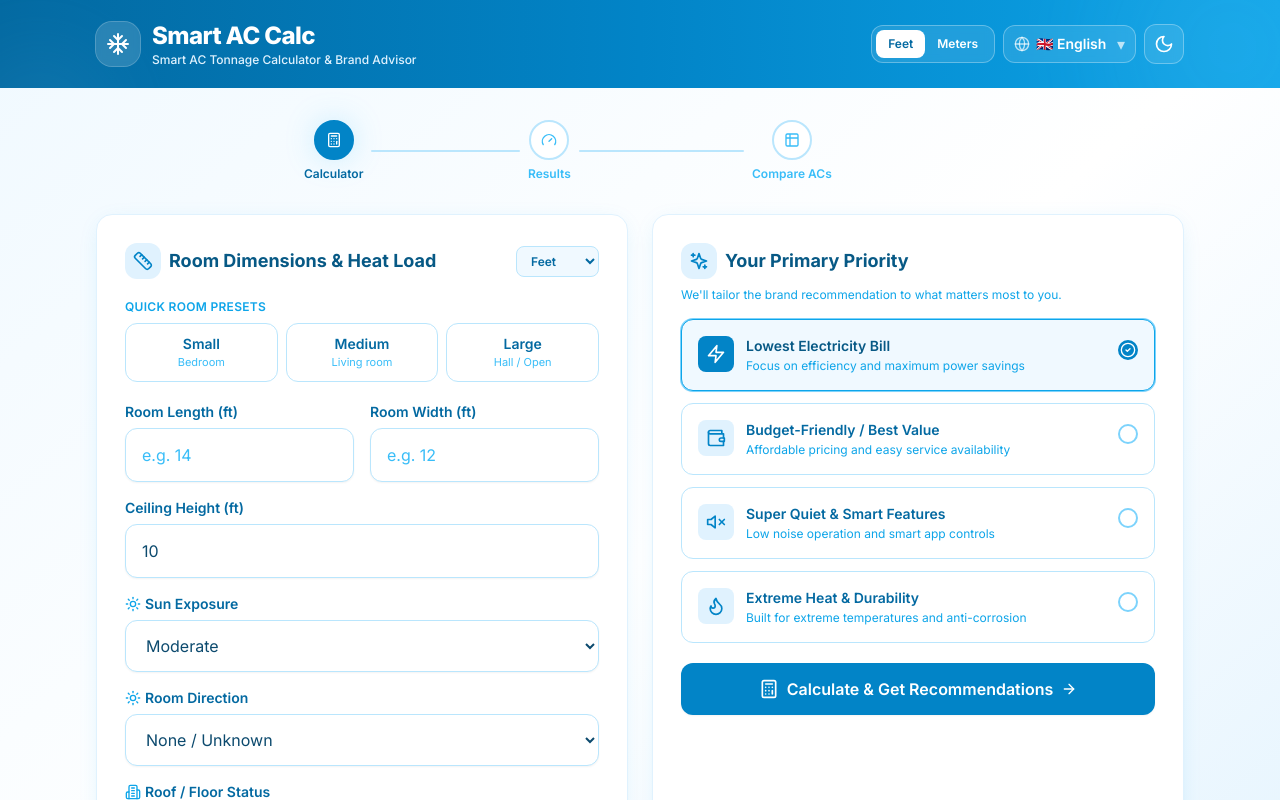
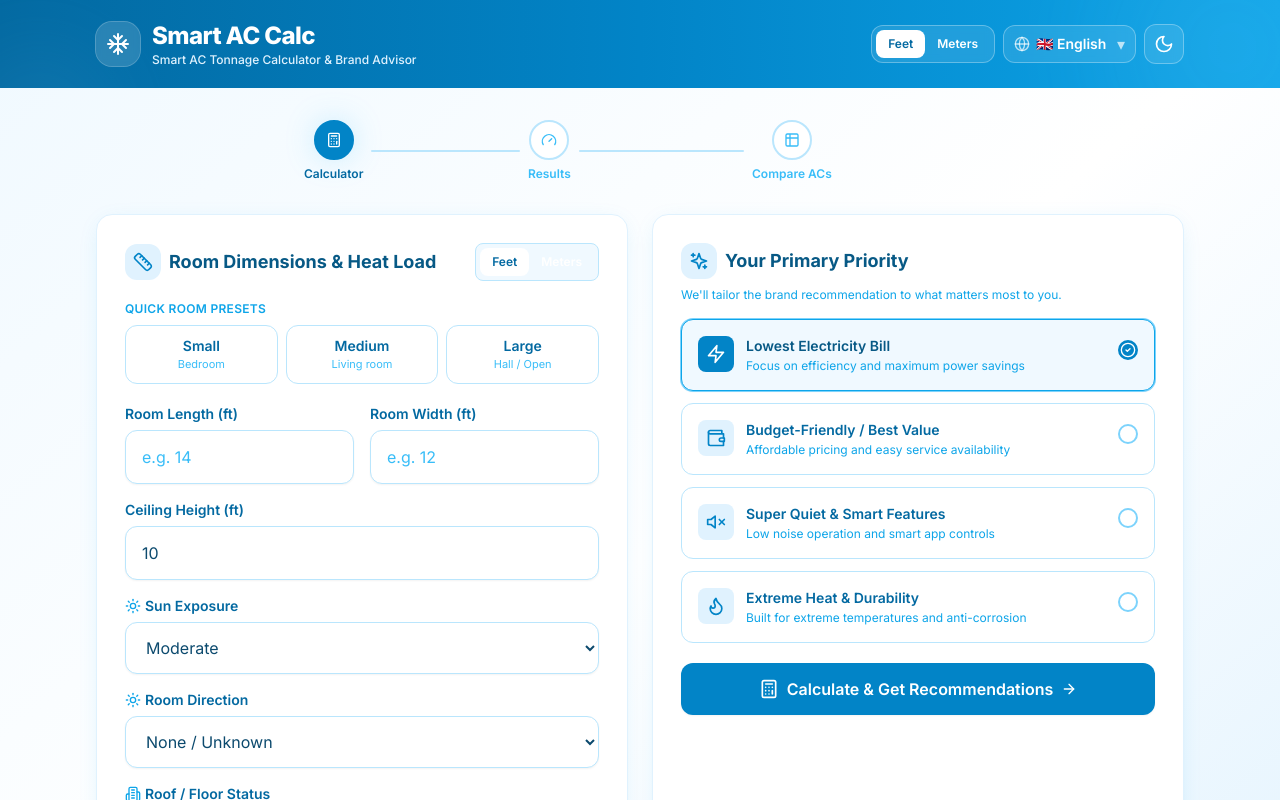
Before and after one commit to jayeshjambhale1325-png/Smart-AC-Calc-App, a React (Vite) app: page / in a window 1280 px wide. Shown: the top 800 px of the page. Built offline with nearby package versions, Linux system fonts and the light colour scheme.

Commit message:
feat: implement metric/imperial unit toggle in calculator section

```diff
--- a/src/App.tsx
+++ b/src/App.tsx
@@ -47,7 +47,6 @@ import {
   CURRENCIES,
   CalcResult,
   DEFAULT_ELECTRICITY,
-  DIM_UNITS,
   DimUnit,
   ElectricitySettings,
   MultiUnitAdvisor,
@@ -150,6 +149,8 @@ function App() {
         <Stepper activeTab={activeTab} onChange={setActiveTab} t={t} />
         {activeTab === 1 && (
           <CalculatorSection
+            unit={unit}
+            onUnit={setUnit}
             onCalculate={handleCalculate}
             lang={lang}
             t={t}
@@ -351,15 +352,19 @@ const ROOM_PRESETS: RoomPreset[] = [
 ];
 
 function CalculatorSection({
+  unit,
+  onUnit,
   onCalculate,
   lang,
   t,
 }: {
+  unit: UnitSystem;
+  onUnit: (u: UnitSystem) => void;
   onCalculate: (r: CalcResult) => void;
   lang: Language;
   t: TFunc;
 }) {
-  const [dimUnit, setDimUnit] = useState<DimUnit>('ft');
+  const dimUnit: DimUnit = unit === 'metric' ? 'm' : 'ft';
   const [lengthVal, setLengthVal] = useState<string>('');
   const [widthVal, setWidthVal] = useState<string>('');
   const [heightVal, setHeightVal] = useState<string>('10');
@@ -370,7 +375,7 @@ function CalculatorSection({
   const [priority, setPriority] = useState<Priority>('electricity');
   const [touched, setTouched] = useState<Record<string, boolean>>({});
 
-  const unitShort = t(`unit${dimUnit === 'ft' ? 'Ft' : dimUnit === 'm' ? 'M' : 'In'}`);
+  const unitShort = t(`unit${dimUnit === 'm' ? 'M' : 'Ft'}`);
 
   const convertPreset = (ft: number, target: DimUnit): string => {
     if (target === 'ft') return String(ft);
@@ -379,7 +384,7 @@ function CalculatorSection({
   };
 
   useEffect(() => {
-    setHeightVal(dimUnit === 'm' ? '3' : dimUnit === 'in' ? '120' : '10');
+    setHeightVal(dimUnit === 'm' ? '3' : '10');
   }, [dimUnit]);
 
   const lenNum = parseFloat(lengthVal);
@@ -419,9 +424,9 @@ function CalculatorSection({
     onCalculate(res);
   };
 
-  const placeholderLen = dimUnit === 'm' ? 'e.g. 4.2' : dimUnit === 'in' ? 'e.g. 168' : 'e.g. 14';
-  const placeholderWid = dimUnit === 'm' ? 'e.g. 3.6' : dimUnit === 'in' ? 'e.g. 144' : 'e.g. 12';
-  const placeholderHgt = dimUnit === 'm' ? 'e.g. 3' : dimUnit === 'in' ? 'e.g. 120' : 'e.g. 10';
+  const placeholderLen = dimUnit === 'm' ? 'e.g. 4.2' : 'e.g. 14';
+  const placeholderWid = dimUnit === 'm' ? 'e.g. 3.6' : 'e.g. 12';
+  const placeholderHgt = dimUnit === 'm' ? 'e.g. 3' : 'e.g. 10';
 
   return (
     <div className="mt-6 grid gap-4 sm:mt-8 sm:gap-6 lg:grid-cols-2">
@@ -435,18 +440,8 @@ function CalculatorSection({
               {t('roomDimensions')}
             </h2>
           </div>
-          <div className="flex flex-wrap items-center gap-2">
-            <select
-              value={dimUnit}
-              onChange={(e) => setDimUnit(e.target.value as DimUnit)}
-              className="rounded-lg border border-cool-200 bg-cool-50 px-2.5 py-1.5 text-xs font-semibold text-cool-700 outline-none dark:border-cool-700 dark:bg-cool-900 dark:text-cool-200"
-            >
-              {DIM_UNITS.map((u) => (
-                <option key={u.code} value={u.code}>
-                  {t(u.labelKey)}
-                </option>
-              ))}
-            </select>
+          <div className="inline-flex w-fit rounded-lg border border-cool-200 bg-cool-50 p-1 dark:border-cool-700 dark:bg-cool-900">
+            <UnitToggle unit={unit} onUnit={onUnit} t={t} />
           </div>
         </div>
 
```
